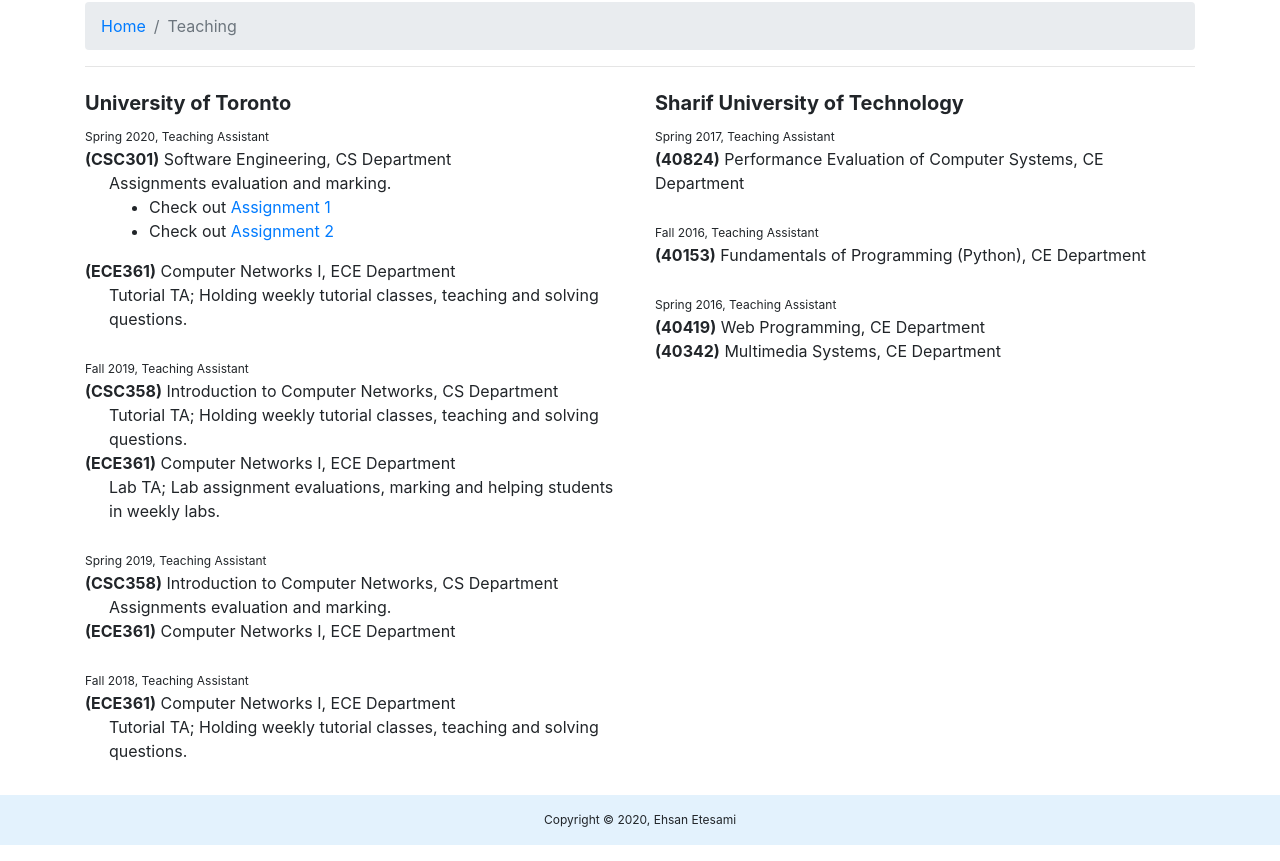
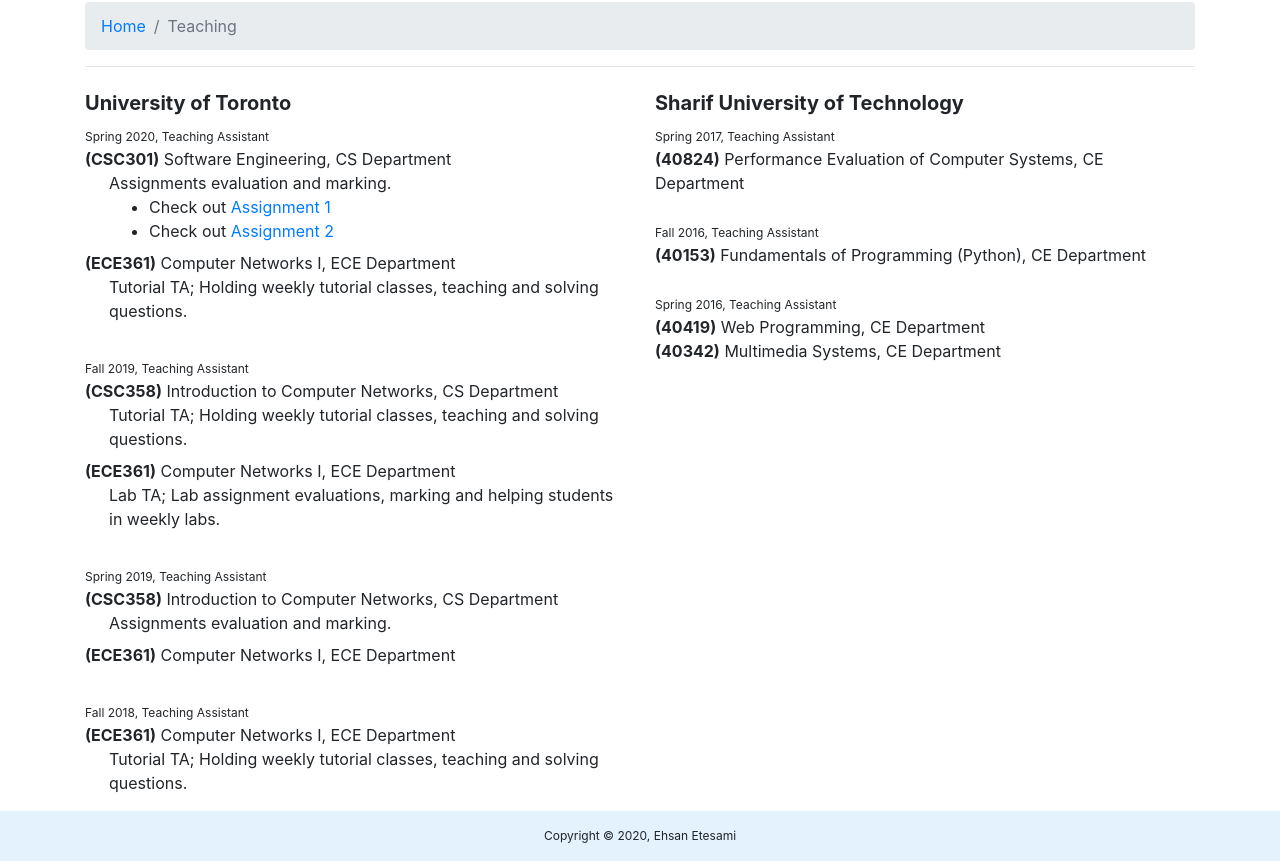
Before and after one commit to etesami/etesami.github.io, a plain HTML site: page teaching.html in a window 1280 px wide. Shown: the part 150-1011 px from the top of the page. Drawn offline with Linux system fonts and the light colour scheme.

Commit message:
CSS enhancements

```diff
--- a/teaching.html
+++ b/teaching.html
@@ -112,34 +112,46 @@
 		<h5><b>University of Toronto</b></h5>
 
 		<span class="txt-small">Spring 2020, Teaching Assistant</span></br>
+		<div class="mb-2">
 			<b>(CSC301)</b> Software Engineering, CS Department</br>
 				<div class="ml-4">Assignments evaluation and marking.
-				<ul>
+					<ul class="mb-0">
 						<li>Check out <a href="/assets/files/A1-Handout-UofT-CSC301-Winter-2020.pdf", target="_blank">Assignment 1</a></li>
 						<li>Check out <a href="/assets/files/A2-Handout-UofT-CSC301-Winter-2020.pdf", target="_blank">Assignment 2</a></li>
 					</ul>
 				</div>
+			</div>
+		<div class="mb-2">
 			<b>(ECE361)</b> Computer Networks I, ECE Department</br>
 			<div class="ml-4">Tutorial TA; Holding weekly tutorial classes, teaching and solving questions.</div>
+		</div>
+
+
 		</br>
 		<span class="txt-small">Fall 2019, Teaching Assistant</span></br>
+		<div class="mb-2">
 			<b>(CSC358)</b> Introduction to Computer Networks, CS Department</br>
-			<div class="ml-4">Tutorial TA; Holding weekly tutorial classes, teaching and solving questions.
+			<div class="ml-4">Tutorial TA; Holding weekly tutorial classes, teaching and solving questions.</div>
 		</div>
+		<div class="mb-2">
 			<b>(ECE361)</b> Computer Networks I, ECE Department</br>
-			<div class="ml-4">Lab TA; Lab assignment evaluations, marking and helping students in weekly labs.
+			<div class="ml-4">Lab TA; Lab assignment evaluations, marking and helping students in weekly labs.</div>
 		</div>
 
 		</br>
 		<span class="txt-small">Spring 2019, Teaching Assistant</span></br>
+		<div class="mb-2">
 			<b>(CSC358)</b> Introduction to Computer Networks, CS Department</br>
 			<div class="ml-4">Assignments evaluation and marking. </div>
-		<b>(ECE361)</b> Computer Networks I, ECE Department</br>
+		</div>
+		<div class="mb-2"><b>(ECE361)</b> Computer Networks I, ECE Department</br></div>
 
 		</br>
 		<span class="txt-small">Fall 2018, Teaching Assistant</span></br>
+		<div class="mb-2">
 			<b>(ECE361)</b> Computer Networks I, ECE Department
-			<div class="ml-4">Tutorial TA; Holding weekly tutorial classes, teaching and solving questions.</div></br>
+			<div class="ml-4">Tutorial TA; Holding weekly tutorial classes, teaching and solving questions.</div>
+		</div>
 	</div>
 
 	<div class="col-md-6 col-12">
```
Also changed, not shown: feed.xml (+1 -1 lines). Lines whose indentation alone changed are shown as unchanged.
